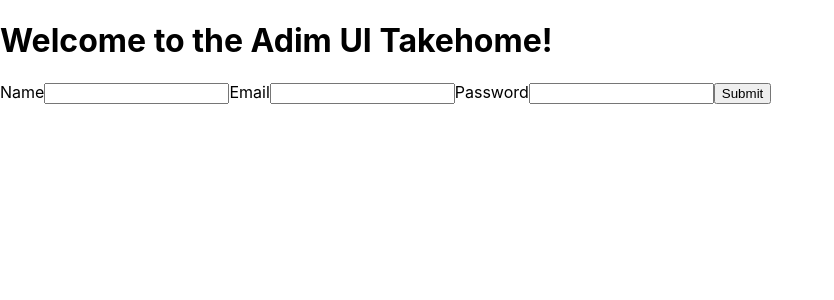
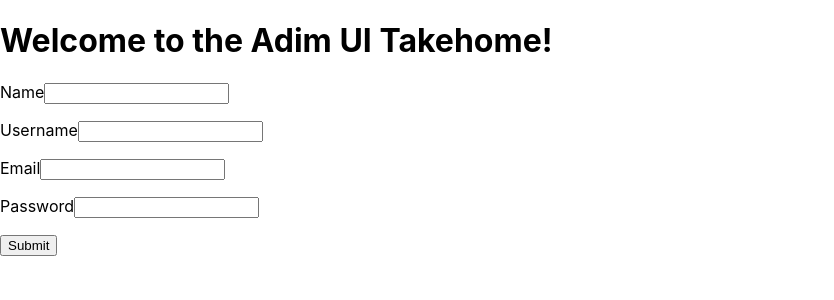
Before and after one commit to adimverse/takehome-ui, a Next.js app: page / in a window 1280 px wide. Shown: the top 300 px of the page, without its empty margins (0-834 px from the left). Built offline with nearby package versions, Linux system fonts and the light colour scheme.

Commit message:
Simple styling, optional field

```diff
--- a/pages/index.tsx
+++ b/pages/index.tsx
@@ -56,20 +56,37 @@ export default function Home() {
       <main>
         <h1>Welcome to the Adim UI Takehome!</h1>
 
-        <form onSubmit={handleSubmit}>
+        <form
+          onSubmit={handleSubmit}
+          style={{ display: "flex", flexDirection: "column", gap: 16 }}
+        >
+          <div>
             <label htmlFor="name">Name</label>
             <input type="text" id="name" name="name" />
             <Errors errors={errors?.fieldErrors?.name} />
+          </div>
 
+          <div>
+            <label htmlFor="username">Username</label>
+            <input type="text" id="username" name="username" />
+            <Errors errors={errors?.fieldErrors?.username} />
+          </div>
+
+          <div>
             <label htmlFor="email">Email</label>
             <input type="email" id="email" name="email" />
             <Errors errors={errors?.fieldErrors?.email} />
+          </div>
 
+          <div>
             <label htmlFor="password">Password</label>
             <input type="password" id="password" name="password" />
             <Errors errors={errors?.fieldErrors?.password} />
+          </div>
 
+          <div>
             <button type="submit">Submit</button>
+          </div>
         </form>
       </main>
     </div>
--- a/types.ts
+++ b/types.ts
@@ -2,6 +2,13 @@ import z from "zod";
 
 export const FormData = z.object({
   name: z.string().min(3, { message: "Must be at least 3 characters" }),
+  username: z
+    .union([
+      z.string().length(0),
+      z.string().min(2, { message: "Must be at least 2 characters" }),
+    ])
+    .optional()
+    .transform((val) => (val === "" ? undefined : val)),
   email: z.string().email({ message: "Must be a valid email" }),
   password: z.string().min(6, { message: "Must be at least 6 characters" }),
 });
```
Lines whose indentation alone changed are shown as unchanged.
